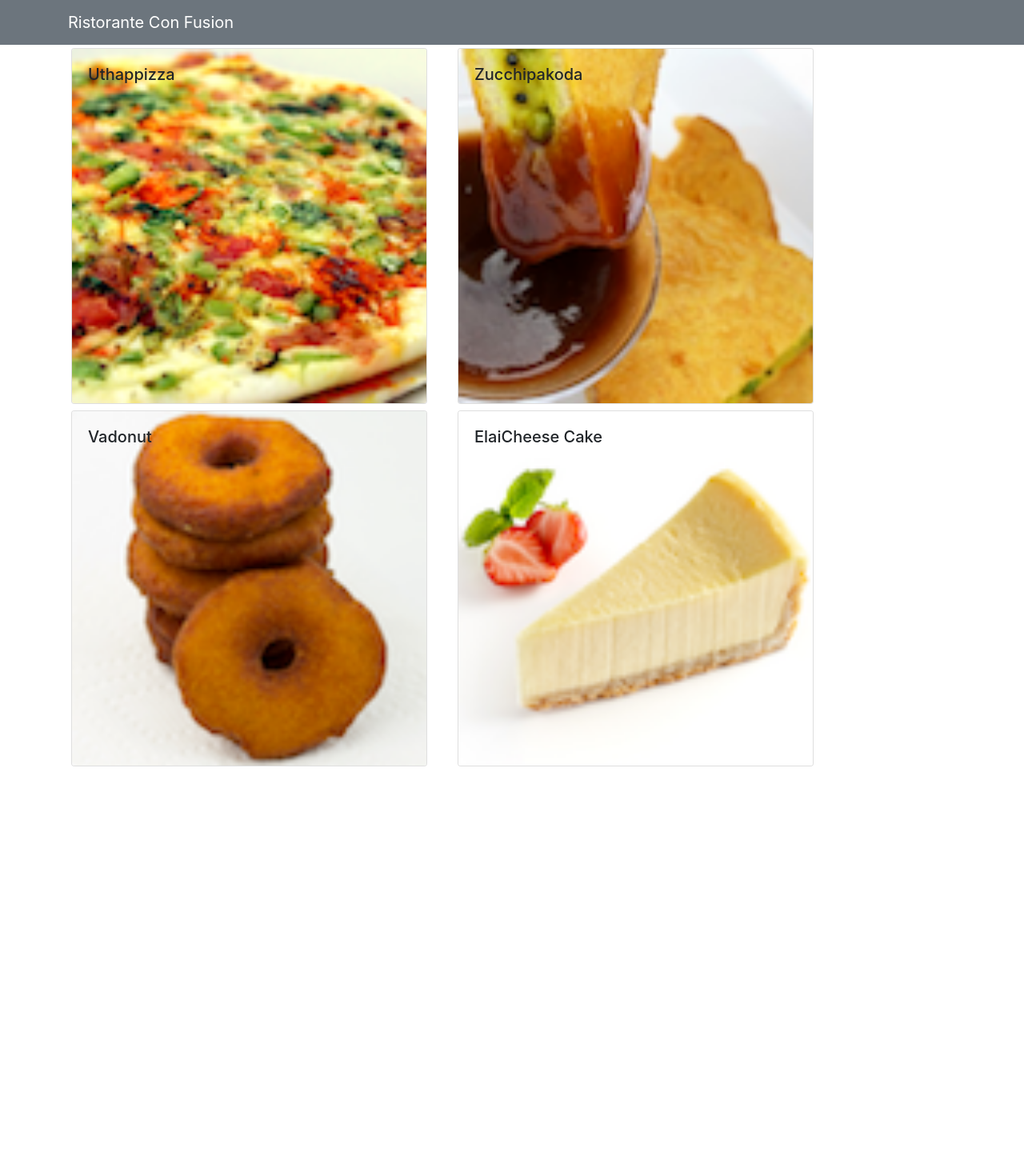
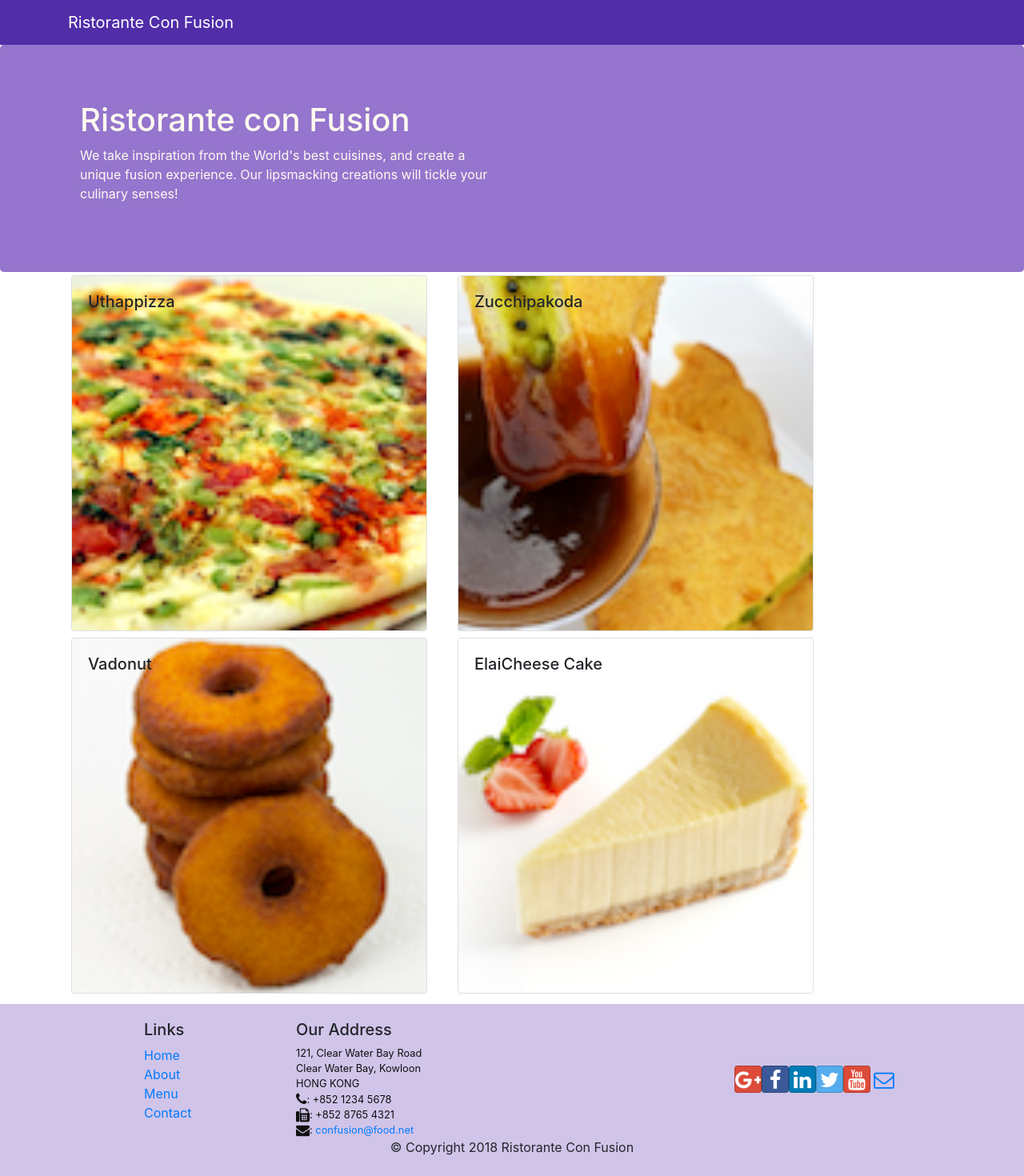
Before and after one commit to timishk/restaurant, a React (Create React App) app: page /contactus in a window 1280 px wide. Shown: the top 1470 px of the page at 80% size. Before the commit the page ends 971 px from the top, so only its background shows below. Built offline with nearby package versions, Linux system fonts and the light colour scheme.

Commit message:
header-footer

```diff
--- a/package.json
+++ b/package.json
@@ -7,9 +7,12 @@
     "@testing-library/react": "^9.5.0",
     "@testing-library/user-event": "^7.2.1",
     "bootstrap": "^4.0.0",
+    "bootstrap-social": "^5.1.1",
+    "font-awesome": "^4.7.0",
     "react": "^16.13.1",
     "react-dom": "^16.13.1",
     "react-popper": "^0.9.2",
+    "react-router-dom": "^4.2.2",
     "react-scripts": "3.4.1",
     "reactstrap": "^5.0.0"
   },
--- a/src/App.css
+++ b/src/App.css
@@ -1,38 +1,33 @@
-.App {
-  text-align: center;
+.row-header{
+  margin:0px auto;
+  padding:0px auto;
 }
 
-.App-logo {
-  height: 40vmin;
-  pointer-events: none;
+.row-content {
+  margin:0px auto;
+  padding: 50px 0px 50px 0px;
+  border-bottom: 1px ridge;
+  min-height:400px;
 }
 
-@media (prefers-reduced-motion: no-preference) {
-  .App-logo {
-    animation: App-logo-spin infinite 20s linear;
-  }
+.footer{
+  background-color: #D1C4E9;
+  margin:0px auto;
+  padding: 20px 0px 20px 0px;
+}
+.jumbotron {
+  padding:70px 30px 70px 30px;
+  margin:0px auto;
+  background: #9575CD ;
+  color:floralwhite;
 }
 
-.App-header {
-  background-color: #282c34;
-  min-height: 100vh;
-  display: flex;
-  flex-direction: column;
-  align-items: center;
-  justify-content: center;
-  font-size: calc(10px + 2vmin);
-  color: white;
+address{
+  font-size:80%;
+  margin:0px;
+  color:#0f0f0f;
 }
 
-.App-link {
-  color: #61dafb;
+.navbar-dark {
+  background-color: #512DA8;
 }
-
-@keyframes App-logo-spin {
-  from {
-    transform: rotate(0deg);
-  }
-  to {
-    transform: rotate(360deg);
-  }
-}
--- a/src/App.js
+++ b/src/App.js
@@ -1,5 +1,6 @@
 import React ,{Component} from 'react';
 
+import  './App.css';
 
 import Main from './components/MainComponent';
 
--- a/src/components/DishDetail.js
+++ b/src/components/DishDetail.js
@@ -28,6 +28,19 @@
             )
         }
     }
+    outputComm(){
+        if(this.props.dish==null)
+        {return(
+            <div></div>
+        );
+        }
+        else
+        {
+            return(
+                <h1>COMMENTS</h1>
+            )
+        }
+    }
     renderComment()
     { if(this.props.dish==null)
         {return(
@@ -36,8 +49,10 @@
         }
         else
         {
+            const p=1;
             return(
 
+                    <h1>COMMENTS</h1>,
                 this.props.dish.comments.map((dis)=>{
                     return(
 
@@ -50,9 +65,11 @@
                                </li>
                                </div>
 
-                    )
+                    );
             })
+
         )
+
         }
     }
 
@@ -66,10 +83,13 @@
                 </div>
 
                 <div className="col-12 col-md-5 m-1">
+
+
                     <card>
-
+                {this.outputComm()}
                 {this.renderComment()}
                 </card>
+
                 </div>
 
 
--- /dev/null
+++ b/src/components/FooterComponent.js
@@ -0,0 +1,50 @@
+import React from 'react';
+
+function Footer(props) {
+    return(
+    <div className="footer">
+        <div className="container">
+            <div className="row justify-content-center">
+                <div className="col-4 offset-1 col-sm-2">
+                    <h5>Links</h5>
+                    <ul className="list-unstyled">
+                        <li><a href="#">Home</a></li>
+                        <li><a href="#">About</a></li>
+                        <li><a href="#">Menu</a></li>
+                        <li><a href="contactus.html">Contact</a></li>
+                    </ul>
+                </div>
+                <div className="col-7 col-sm-5">
+                    <h5>Our Address</h5>
+                    <address>
+		              121, Clear Water Bay Road<br />
+		              Clear Water Bay, Kowloon<br />
+		              HONG KONG<br />
+		              <i className="fa fa-phone fa-lg"></i>: +852 1234 5678<br />
+		              <i className="fa fa-fax fa-lg"></i>: +852 8765 4321<br />
+		              <i className="fa fa-envelope fa-lg"></i>: <a href="mailto:confusion@food.net">
+                         confusion@food.net</a>
+                    </address>
+                </div>
+                <div className="col-12 col-sm-4 align-self-center">
+                    <div className="text-center">
+                        <a className="btn btn-social-icon btn-google" href="http://google.com/+"><i className="fa fa-google-plus"></i></a>
+                        <a className="btn btn-social-icon btn-facebook" href="http://www.facebook.com/profile.php?id="><i className="fa fa-facebook"></i></a>
+                        <a className="btn btn-social-icon btn-linkedin" href="http://www.linkedin.com/in/"><i className="fa fa-linkedin"></i></a>
+                        <a className="btn btn-social-icon btn-twitter" href="http://twitter.com/"><i className="fa fa-twitter"></i></a>
+                        <a className="btn btn-social-icon btn-google" href="http://youtube.com/"><i className="fa fa-youtube"></i></a>
+                        <a className="btn btn-social-icon" href="mailto:"><i className="fa fa-envelope-o"></i></a>
+                    </div>
+                </div>
+            </div>
+            <div className="row justify-content-center">
+                <div className="col-auto">
+                    <p>© Copyright 2018 Ristorante Con Fusion</p>
+                </div>
+            </div>
+        </div>
+    </div>
+    )
+}
+
+export default Footer;
--- /dev/null
+++ b/src/components/HeaderComponent.js
@@ -0,0 +1,28 @@
+import React, { Component } from 'react';
+import { Navbar, NavbarBrand, Jumbotron } from 'reactstrap';
+
+class Header extends Component {
+  render() {
+    return(
+    <React.Fragment>
+      <Navbar dark>
+        <div className="container">
+            <NavbarBrand href="/">Ristorante Con Fusion</NavbarBrand>
+        </div>
+      </Navbar>
+      <Jumbotron>
+           <div className="container">
+               <div className="row row-header">
+                   <div className="col-12 col-sm-6">
+                       <h1>Ristorante con Fusion</h1>
+                       <p>We take inspiration from the World's best cuisines, and create a unique fusion experience. Our lipsmacking creations will tickle your culinary senses!</p>
+                   </div>
+               </div>
+           </div>
+       </Jumbotron>
+    </React.Fragment>
+    );
+  }
+}
+
+export default Header;
--- a/src/components/MainComponent.js
+++ b/src/components/MainComponent.js
@@ -1,9 +1,9 @@
 import React ,{Component} from 'react';
-
-import { Navbar, NavbarBrand } from 'reactstrap';
 import { DISHES } from '../shared/dishes';
 import Menu from './MenuComponent';
 import Detail from './DishDetail';
+import Header from './HeaderComponent';
+import Footer from './FooterComponent';
 
 class Main extends Component {
   constructor(props) {
@@ -21,13 +21,10 @@
   render() {
     return (
       <div className="App">
-        <Navbar dark color="secondary">
-          <div className="container">
-            <NavbarBrand href="/">Ristorante Con Fusion</NavbarBrand>
-          </div>
-        </Navbar>
+        <Header />
         <Menu dishes={this.state.dishes} onClick={(dishId) => this.onDishSelect(dishId)}/>
         <Detail dish={this.state.dishes.filter((dish) => dish.id === this.state.selectedDish)[0]} />
+        <Footer />
       </div>
     );
   }
--- a/src/index.js
+++ b/src/index.js
@@ -1,6 +1,8 @@
 import React from 'react';
 import ReactDOM from 'react-dom';
 import 'bootstrap/dist/css/bootstrap.min.css';
+import 'font-awesome/css/font-awesome.css';
+import 'bootstrap-social/bootstrap-social.css';
 import './index.css';
 import App from './App';
 import * as serviceWorker from './serviceWorker';
```
Also changed, not shown: 1 other file (tests, documents, lock files or other folders).
